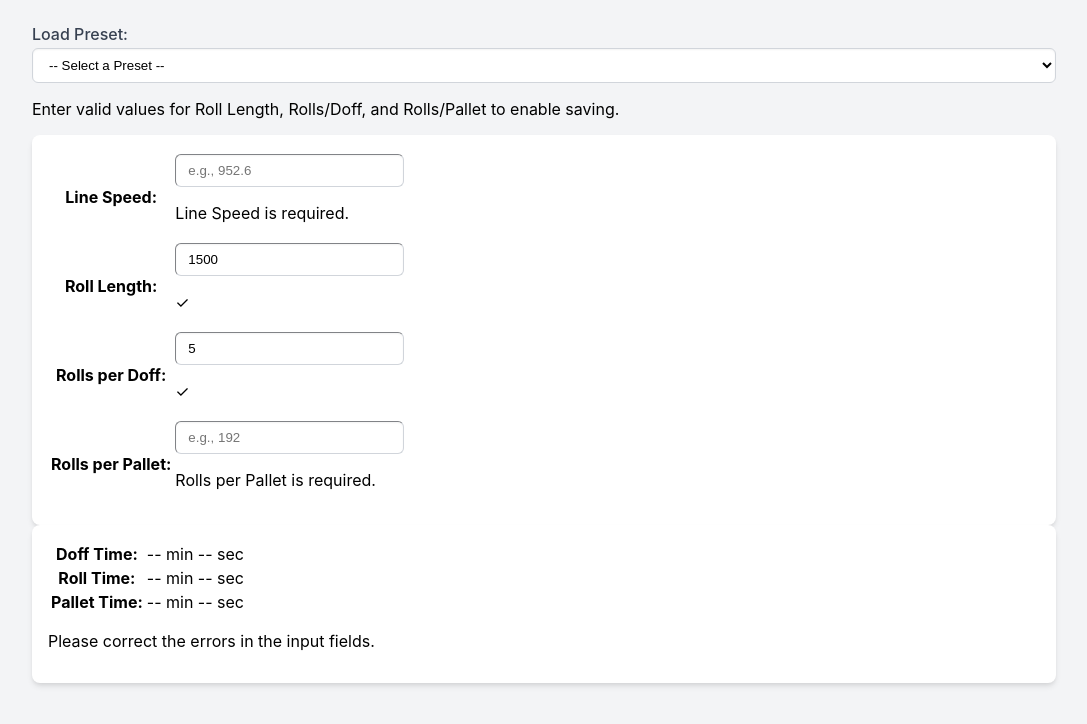
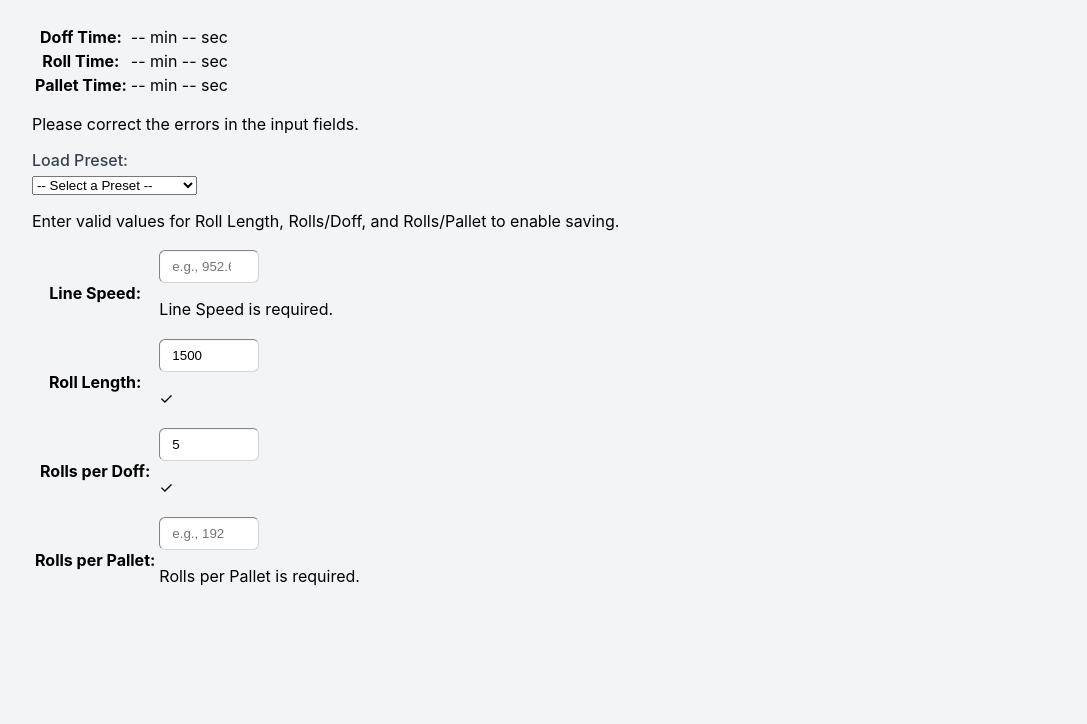
Before and after one commit to terrelcodes/dofftime, a plain HTML site: page index.html in a window 1280 px wide. Shown: the whole page, without its empty margins (96-1183 px from the left). Drawn offline with Linux system fonts and the light colour scheme.

Commit message:
reorder display. remove extra message areas

```diff
--- a/index.html
+++ b/index.html
@@ -1,5 +1,6 @@
 <!DOCTYPE html>
 <html lang="en">
+
 <head>
     <meta charset="UTF-8">
     <meta name="viewport" content="width=device-width, initial-scale=1.0">
@@ -7,92 +8,90 @@
     <style>
         body {
             font-family: 'Inter', sans-serif;
-            background-color: #f3f4f6; /* gray-100 */
+            background-color: #f3f4f6;
+            /* gray-100 */
         }
+
         .input-error {
-            border-color: #EF4444; /* red-500 */
+            border-color: #EF4444;
+            /* red-500 */
             box-shadow: 0 0 0 0.2rem rgba(239, 68, 68, 0.25);
         }
+
         .input-success {
-            border-color: #22C55E; /* green-500 */
+            border-color: #22C55E;
+            /* green-500 */
             box-shadow: 0 0 0 0.2rem rgba(34, 197, 94, 0.25);
         }
+
         .output-value {
-            font-weight: 600; /* semibold */
-            color: #4F46E5; /* indigo-600 */
+            font-weight: 600;
+            /* semibold */
+            color: #4F46E5;
+            /* indigo-600 */
         }
+
         label {
             display: block;
-            margin-bottom: 0.25rem; /* mb-1 */
-            font-weight: 500; /* medium */
-            color: #374151; /* gray-700 */
+            margin-bottom: 0.25rem;
+            /* mb-1 */
+            font-weight: 500;
+            /* medium */
+            color: #374151;
+            /* gray-700 */
         }
-        input[type="number"], select {
-            width: 100%;
-            padding: 0.5rem 0.75rem; /* px-3 py-2 */
+
+        input[type="number"]
+         {
+            padding: 0.5rem 0.75rem;
+            width: 10ch;
+            /* px-3 py-2 */
             border-width: 1px;
-            border-color: #D1D5DB; /* gray-300 */
-            border-radius: 0.375rem; /* rounded-md */
-            box-shadow: inset 0 1px 2px 0 rgba(0, 0, 0, 0.05); /* shadow-sm */
+            border-color: #D1D5DB;
+            /* gray-300 */
+            border-radius: 0.375rem;
+            /* rounded-md */
+            box-shadow: inset 0 1px 2px 0 rgba(0, 0, 0, 0.05);
+            /* shadow-sm */
             background-color: white;
         }
-        input[type="number"]:focus, select:focus {
+
+        input[type="number"]:focus
+         {
             outline: 2px solid transparent;
             outline-offset: 2px;
-            border-color: #6366F1; /* indigo-500 */
-            box-shadow: 0 0 0 3px rgba(99, 102, 241, 0.3); /* ring-indigo-500 */
+            border-color: #6366F1;
+            /* indigo-500 */
+            box-shadow: 0 0 0 3px rgba(99, 102, 241, 0.3);
+            /* ring-indigo-500 */
         }
+
         /* .panel class is now defined with responsive padding */
         .panel {
             background-color: white;
             /* Default padding for small screens */
-            padding: 1rem; /* p-4 */
-            border-radius: 0.5rem; /* rounded-lg */
-            box-shadow: 0 4px 6px -1px rgba(0,0,0,0.1), 0 2px 4px -1px rgba(0,0,0,0.06); /* shadow-md */
+            padding: 1rem;
+            /* p-4 */
+            border-radius: 0.5rem;
+            /* rounded-lg */
+            box-shadow: 0 4px 6px -1px rgba(0, 0, 0, 0.1), 0 2px 4px -1px rgba(0, 0, 0, 0.06);
+            /* shadow-md */
         }
 
         .main-container {
-            max-width: 64rem; /* max-w-3xl, increased for two columns */
+            max-width: 64rem;
+            /* max-w-3xl, increased for two columns */
             margin-left: auto;
             margin-right: auto;
-            padding: 1rem; /* p-4 */
+            padding: 1rem;
+            /* p-4 */
         }
     </style>
 </head>
+
 <body class="flex items-center justify-center min-h-screen">
 
     <div class="main-container">
-
-        <div class="calculator-layout">
-            <div class="input-section-wrapper">
-                    <div>
-                        <label for="presetSelector">Load Preset:</label>
-                        <select id="presetSelector" name="presetSelector"></select><button id="savePresetButton">Save Current as Preset</button>
-                    <p id="savePresetMessage" class="mt-2 text-xs text-gray-500"></p>
-                    </div>
-                <form id="productionForm" class="panel space-y-3 md:space-y-6">
-                    <table>
-                        <tr>
-                            <th>Line Speed:</th>
-                            <td><input type="number" id="lineSpeed" name="lineSpeed" min="400" step="any" required placeholder="e.g., 952.6"><p id="lineSpeedValidation"></p></td>
-                        </tr>
-                        <tr>
-                            <th>Roll Length:</th>
-                            <td><input type="number" id="rollLength" name="rollLength" min="1000" step="any" required value="1500"><p id="rollLengthValidation"></p></td>
-                        </tr>
-                        <tr>
-                            <th>Rolls per Doff:</th>
-                            <td><input type="number" id="rollsPerDoff" name="rollsPerDoff" min="2" max="8" step="1" required value="5"><p id="rollsPerDoffValidation"></p></td>
-                        </tr>
-                        <tr>
-                            <th>Rolls per Pallet:</th>
-                            <td><input type="number" id="rollsPerPallet" name="rollsPerPallet" min="16" step="1" required placeholder="e.g., 192"><p id="rollsPerPalletValidation"></p></td>
-                        </tr>
-                    </table>
-
-            </form>
-            </div>
-                <div class="output-section panel bg-indigo-50">
         <table>
             <tr>
                 <th>Doff Time:</th>
@@ -107,8 +106,46 @@
                 <td id="palletTimeOutput">-- min -- sec</td>
             </tr>
         </table>
-                    <p id="overallValidationMessage" class="mt-2 md:mt-3 text-sm text-red-600 font-medium"></p>
+        <p id="overallValidationMessage"></p>
+        <div>
+            <label for="presetSelector">Load Preset:</label>
+            <select id="presetSelector" name="presetSelector"></select><button id="savePresetButton">Save Current as
+                Preset</button>
+            <p id="savePresetMessage" class="mt-2 text-xdds text-gray-500"></p>
         </div>
+        <form id="productionForm">
+            <table>
+                <tr>
+                    <th>Line Speed:</th>
+                    <td><input type="number" id="lineSpeed" name="lineSpeed" min="400" step="any" required
+                            placeholder="e.g., 952.6">
+                        <p id="lineSpeedValidation"></p>
+                    </td>
+                </tr>
+                <tr>
+                    <th>Roll Length:</th>
+                    <td><input type="number" id="rollLength" name="rollLength" min="1000" step="any" required
+                            value="1500">
+                        <p id="rollLengthValidation"></p>
+                    </td>
+                </tr>
+                <tr>
+                    <th>Rolls per Doff:</th>
+                    <td><input type="number" id="rollsPerDoff" name="rollsPerDoff" min="2" max="8" step="1" required
+                            value="5">
+                        <p id="rollsPerDoffValidation"></p>
+                    </td>
+                </tr>
+                <tr>
+                    <th>Rolls per Pallet:</th>
+                    <td><input type="number" id="rollsPerPallet" name="rollsPerPallet" min="16" step="1" required
+                            placeholder="e.g., 192">
+                        <p id="rollsPerPalletValidation"></p>
+                    </td>
+                </tr>
+            </table>
+        </form>
+
     </div>
     </div>
 
@@ -140,10 +177,10 @@
             { name: "1500ft, 5/doff, 256/pallet", rollLength: 1500, rollsPerDoff: 5, rollsPerPallet: 256 },
             { name: "1500ft, 6/doff, 192/pallet", rollLength: 1500, rollsPerDoff: 6, rollsPerPallet: 192 },
             { name: "1500ft, 6/doff, 256/pallet", rollLength: 1500, rollsPerDoff: 6, rollsPerPallet: 256 },
-            { name: "5000ft, 5/doff, 40/pallet",  rollLength: 5000, rollsPerDoff: 5, rollsPerPallet: 40 },
-            { name: "6000ft, 5/doff, 20/pallet",  rollLength: 6000, rollsPerDoff: 5, rollsPerPallet: 20 },
-            { name: "7500ft, 5/doff, 20/pallet",  rollLength: 7500, rollsPerDoff: 5, rollsPerPallet: 20 },
-            { name: "9000ft, 5/doff, 20/pallet",  rollLength: 9000, rollsPerDoff: 5, rollsPerPallet: 20 }
+            { name: "5000ft, 5/doff, 40/pallet", rollLength: 5000, rollsPerDoff: 5, rollsPerPallet: 40 },
+            { name: "6000ft, 5/doff, 20/pallet", rollLength: 6000, rollsPerDoff: 5, rollsPerPallet: 20 },
+            { name: "7500ft, 5/doff, 20/pallet", rollLength: 7500, rollsPerDoff: 5, rollsPerPallet: 20 },
+            { name: "9000ft, 5/doff, 20/pallet", rollLength: 9000, rollsPerDoff: 5, rollsPerPallet: 20 }
         ];
         let currentPresets = [];
 
@@ -395,4 +432,5 @@
 
     </script>
 </body>
+
 </html>
```
Lines whose indentation alone changed are shown as unchanged.
